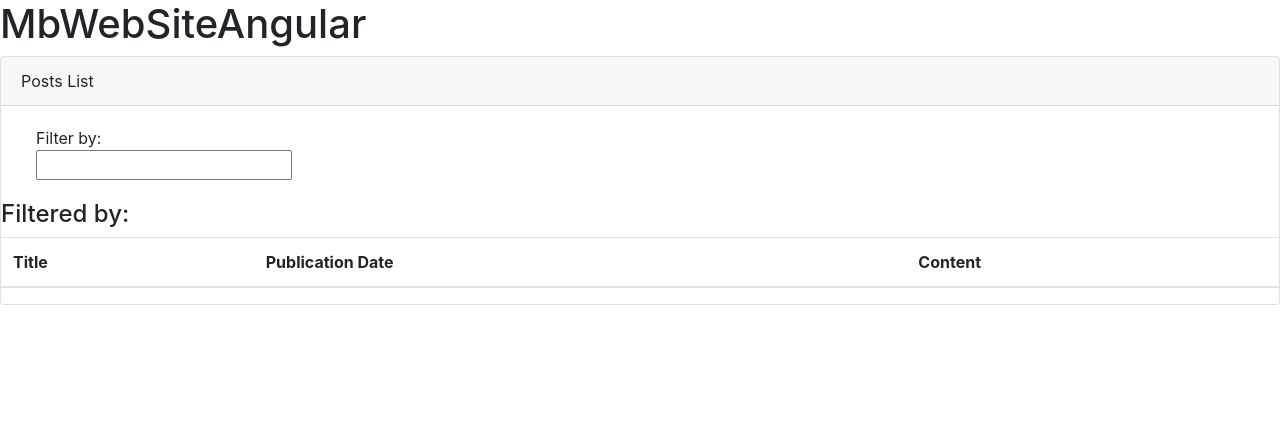
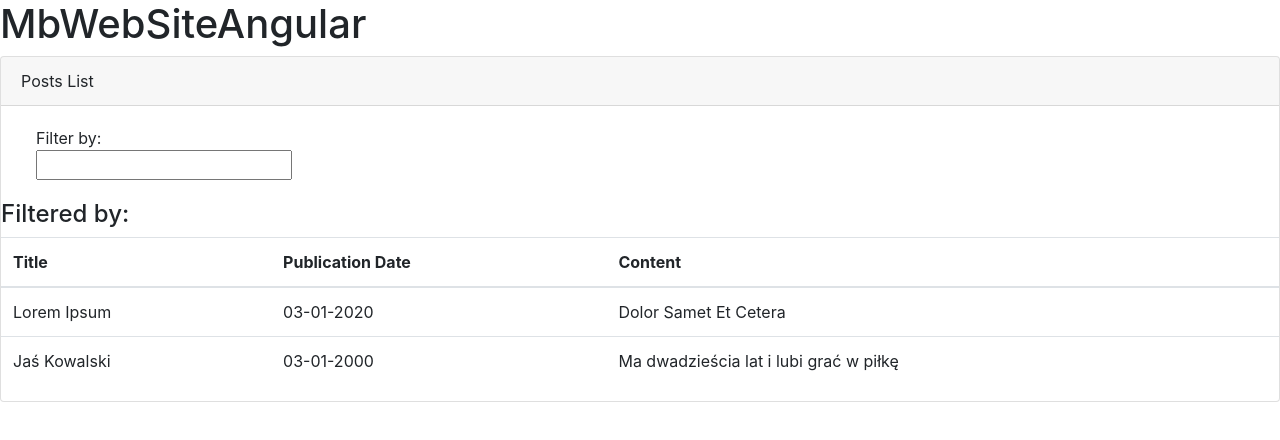
Before and after one commit to mariuszbyahoo/MbwsNG, an Angular app: page / in a window 1280 px wide. Shown: the top 440 px of the page. Built offline with nearby package versions, Linux system fonts and the light colour scheme.

Commit message:
adding data binding to the hardcoded postList posts array

```diff
--- a/src/app/Posts/posts-list.component.html
+++ b/src/app/Posts/posts-list.component.html
@@ -25,7 +25,11 @@
                 </tr>
             </thead>
             <tbody>
-
+                <tr *ngFor='let post of posts'>
+                    <td>{{ post.title }}</td>
+                    <td>{{ post.publicationDate }}</td>
+                    <td>{{ post.content }}</td>
+                </tr>
             </tbody>
         </table>
     </div>
```
